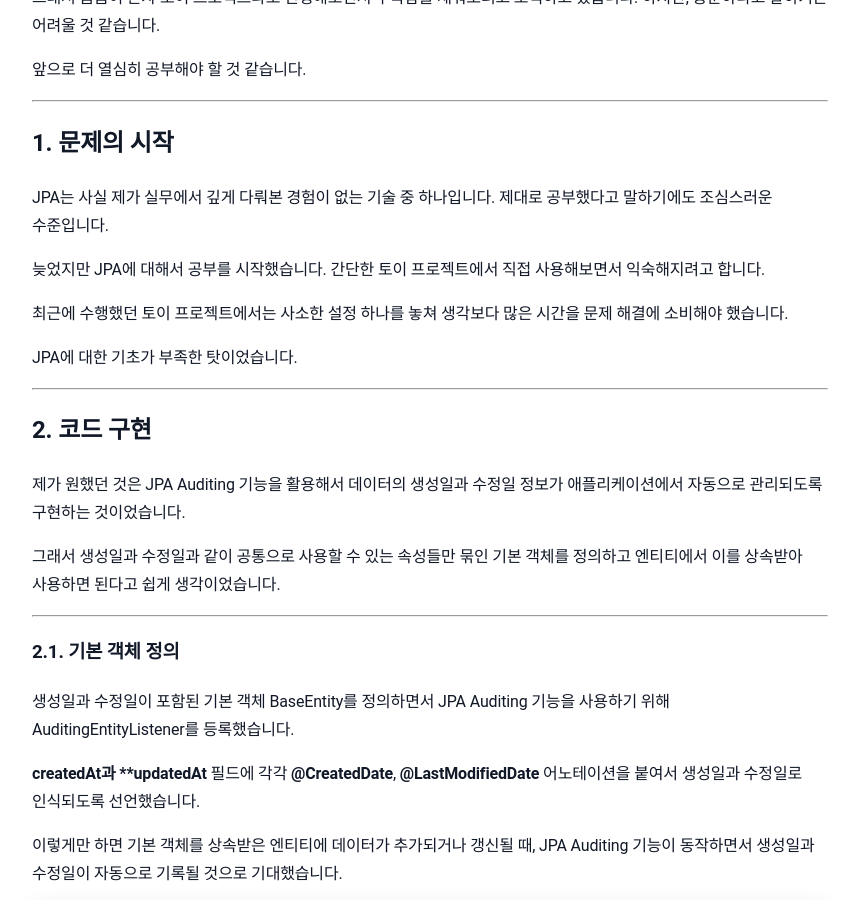
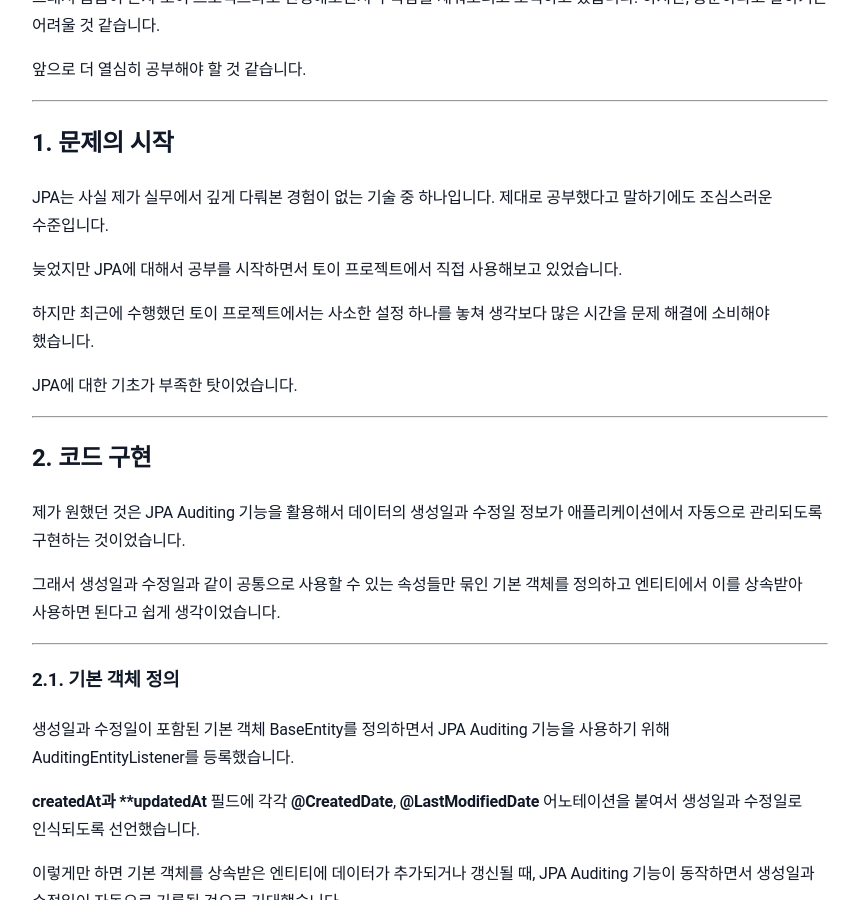
Before and after one commit to sanghoon-lee/sanghoon-lee.github.io, a Jekyll site: the page built from _posts/2026-01-21-JPAAuditing.md, in a window 1280 px wide and 900 px high, scrolled down 557 px. Shown: the whole window, without its empty margins (210-1069 px from the left). Built offline with Jekyll 4.4.1, drawn with Linux system fonts in a browser that asks for light colours; nearby versions of some CDN libraries; comment, search, counter and statistics services are not loaded.

Commit message:
jpa auditing 포스팅 수정

```diff
--- a/_posts/2026-01-21-JPAAuditing.md
+++ b/_posts/2026-01-21-JPAAuditing.md
@@ -23,9 +23,9 @@ categories: 트러블슈팅
 
 JPA는 사실 제가 실무에서 깊게 다뤄본 경험이 없는 기술 중 하나입니다. 제대로 공부했다고 말하기에도 조심스러운 수준입니다.
 
-늦었지만 JPA에 대해서 공부를 시작했습니다. 간단한 토이 프로젝트에서 직접 사용해보면서 익숙해지려고 합니다.
+늦었지만 JPA에 대해서 공부를 시작하면서 토이 프로젝트에서 직접 사용해보고 있었습니다.
 
-최근에 수행했던 토이 프로젝트에서는 사소한 설정 하나를 놓쳐 생각보다 많은 시간을 문제 해결에 소비해야 했습니다.
+하지만 최근에 수행했던 토이 프로젝트에서는 사소한 설정 하나를 놓쳐 생각보다 많은 시간을 문제 해결에 소비해야 했습니다.
 
 JPA에 대한 기초가 부족한 탓이었습니다.
 
```
